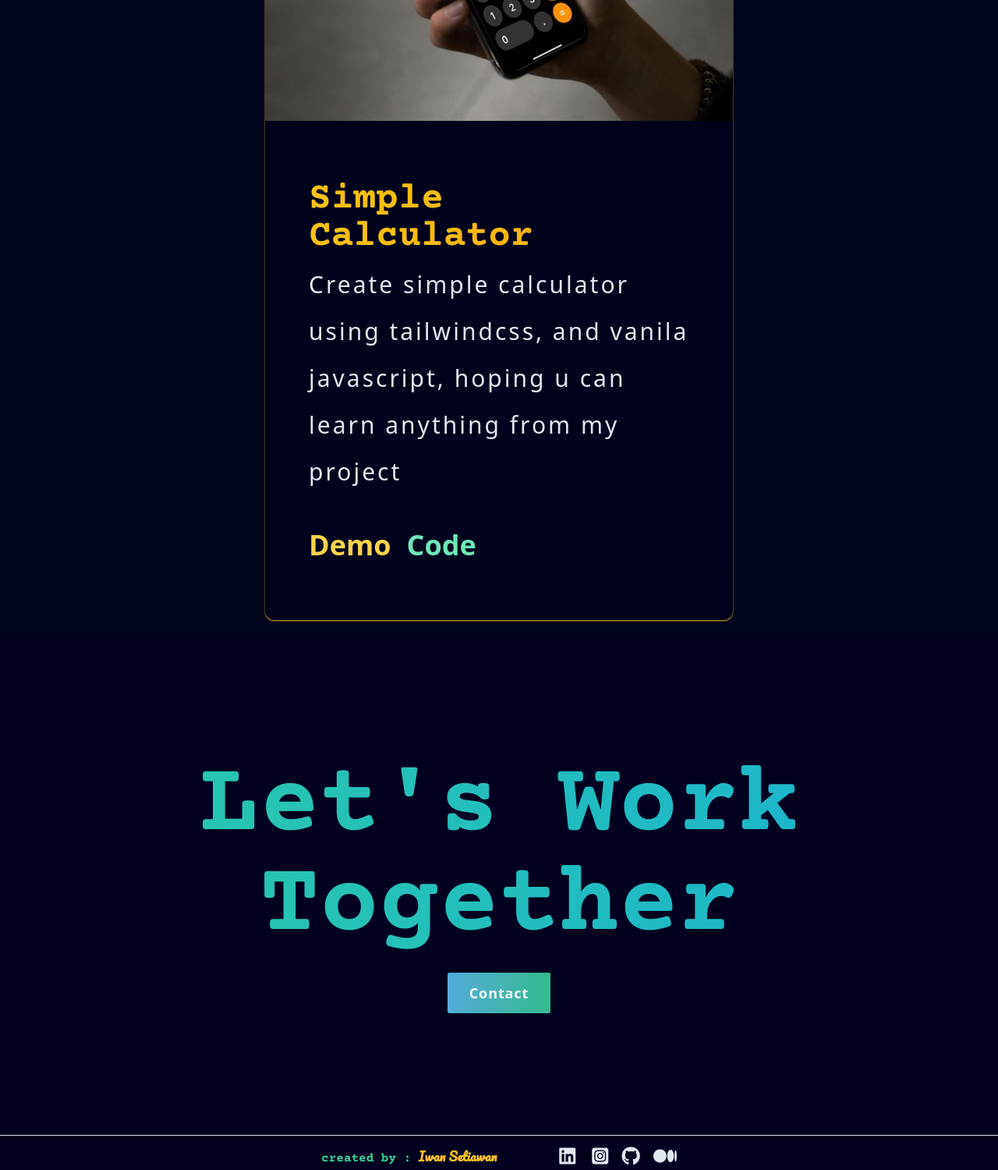
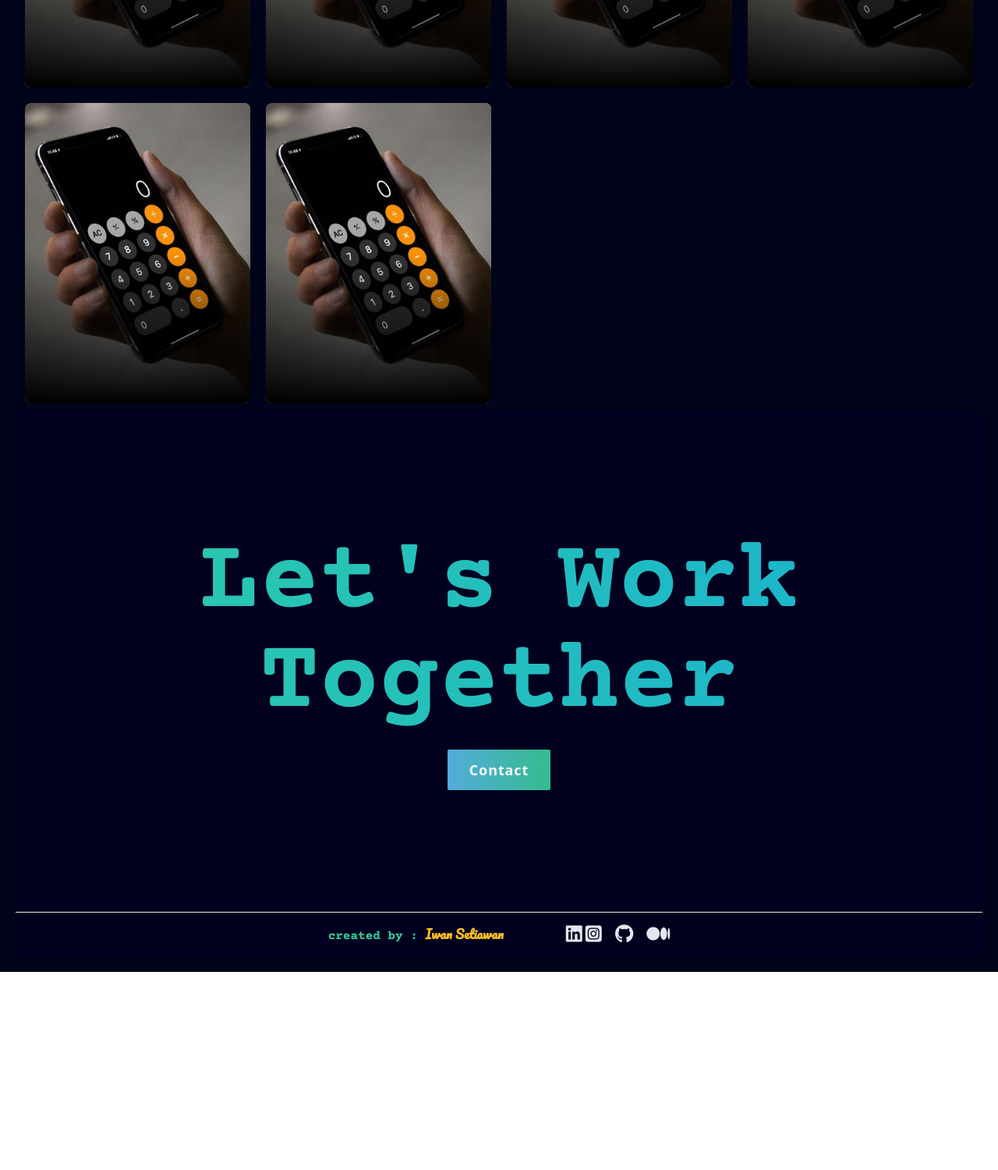
Before and after one commit to iwaniwset/Portfolio-cv, a website: page index.html in a window 1280 px wide. Shown: the part 2800-4300 px from the top of the page at 78% size. After the commit the page ends 4046 px from the top, so only its background shows below. Drawn offline with nearby package versions, Linux system fonts and the light colour scheme; a web font is replaced by a local one.

Commit message:
updating project section

```diff
--- a/index.html
+++ b/index.html
@@ -16,13 +16,13 @@
     />
   </head>
 
-  <body >
+  <body>
     <header
       class="w-full h-2/3 sm:h-2/3 bg-gradient-to-r from-blue-500 via-cyan-800 to-sky-500 background-animate -z-50"
     >
       <div class="fixed top-3 w-full z-50">
         <div
-          class="shadow-2xl relative bg-opacity-20 bg-white backdrop-filter backdrop-blur-lg rounded-full mx-auto flex justify-between w-[90%] h-14 drop-shadow-xl px-5 items-center "
+          class="shadow-2xl relative bg-opacity-20 bg-white backdrop-filter backdrop-blur-lg rounded-full mx-auto flex justify-between w-[90%] h-14 drop-shadow-xl px-5 items-center"
         >
           <div class="">
             <a
@@ -72,14 +72,16 @@
             id="buttonNav"
             class="text-slate-50 text-lg lg:hidden font-bold cursor-pointer"
           >
-            <button  ><i id="awesome" class="fa-solid fa-bars"></i></button>
+            <button><i id="awesome" class="fa-solid fa-bars"></i></button>
           </div>
 
           <div
             id="navMobile"
-            class="absolute top-[-400px] drop-shadow-xl  shadow-2xl left-0 w-full rounded-xl md:bg-opacity-100 bg-opacity-0  bg-white backdrop-filter backdrop-blur-sm transition duration-700 ease-in-out"
+            class="absolute top-[-400px] drop-shadow-xl shadow-2xl left-0 w-full rounded-xl md:bg-opacity-100 bg-opacity-0 bg-white backdrop-filter backdrop-blur-sm transition duration-700 ease-in-out"
           >
-            <ul class="gap-8 font-semibold cursor-pointer text-center font-courier">
+            <ul
+              class="gap-8 font-semibold cursor-pointer text-center font-courier"
+            >
               <li class="pt-10 pb-5 px-4 text-xl border-b-2">
                 <a
                   class="text-cyan-600 hover:text-cyan-900 transition ease-in-out duration-500"
@@ -104,7 +106,7 @@
                   Blog
                 </a>
               </li>
-              <li class="pt-5 pb-10 px-4 text-xl ">
+              <li class="pt-5 pb-10 px-4 text-xl">
                 <a
                   class="text-cyan-600 hover:text-cyan-900 transition ease-in-out duration-500"
                   href="#contact"
@@ -183,7 +185,8 @@
     </header>
 
     <!-- About Section Start -->
-    <div id="about"
+    <div
+      id="about"
       class="w-full bg-[#01001E] py-6 px-4 mx-auto font-courier font-bold text-slate-50 italic"
     >
       <h1
@@ -301,7 +304,8 @@
       </div>
     </div>
     <!-- PROJECT START -->
-    <div id="project"
+    <div
+      id="project"
       class="mx-auto flex flex-col justify-center bg-[#00041A] w-full pt-5 max-w-2xl sm:max-w-3xl md:max-w-6xl p-5 xl:max-w-full"
     >
       <h1
@@ -314,40 +318,78 @@
       >
         Selection of My Project
       </h3>
-      <div class="md:flex gap-2 flex-wrap">
-        <div
-          class="max-w-md sm:max-w-xl md:max-w-[23rem] pb-5  lg:max-w-md xl:max-w-[37.5rem] mx-auto sm:mt-10 shadow-amber-400 bg-[#01001E] backdrop-filter backdrop-blur-2xl bg-opacity-30 rounded-xl overflow-hidden shadow-sm mt-3"
-        >
-          <img src="./dist/img/calculator.jpg" alt="" class="rounded-t-lg" />
-          <div class="px-3 sm:pb-10 sm:pt-5 sm:px-5 xl:p-14">
-            <h1
-              class="text-3xl xl:text-5xl sm:text-[2.4rem] font-bold font-courier text-transparent bg-clip-text pt-5 bg-gradient-to-r from-amber-500 via-yellow-400 to-amber-500 background-animate"
-            >
-              Simple Calculator
-            </h1>
-            <p
-              class="text-slate-200 mt-2 text-xl sm:text-2xl xl:text-3xl tracking-widest leading-relaxed xl:leading-loose"
-            >
-              Create simple calculator using tailwindcss, and vanila javascript,
-              hoping u can learn anything from my project
-            </p>
-            <div class="mt-4 xl:pt-7 flex gap-5">
-              <a
-                class="text-2xl sm:text-3xl xl:text-4xl text-amber-300 hover:text-amber-500 font-bold hover:border-b-4 hover:border-amber-500 transition duration-1000 ease-in-out"
-                href="https://iwaniwset.github.io/Calculator-tailwind-JS/" target="_blank"
-                >Demo</a
-              >
-              <a
-                class="text-2xl sm:text-3xl xl:text-4xl text-emerald-300 hover:text-emerald-500 font-bold hover:border-b-4 hover:border-emerald-500 transition duration-1000 ease-in-out"
-                href="https://github.com/iwaniwset/Calculator-tailwind-JS" target="_blank"
-                >Code</a
-              >
+
+    <div class="grid grid-cols-2 gap-5 bg-[#00041A] p-3 md:grid-cols-3 xl:grid-cols-4 2xl:grid-cols-5">
+      <!-- content one -->
+      <div class="aspect-[3/4] rounded-lg group relative cursor-pointer items-center justify-center overflow-hidden transition-shadow hover:shadow-xl hover:shadow-black/30">
+        <div class=" h-full w-full bg-[url('/dist/img/calculator.jpg')]">
+          <img class="h-full w-full object-cover transition-transform duration-500 group-hover:rotate-3 group-hover:scale-125" src="./dist/img/calculator.jpg" alt="" />
+        </div>
+        <div class="absolute inset-0 bg-gradient-to-b from-transparent via-transparent to-black group-hover:from-black/70 group-hover:via-black/60 group-hover:to-black/70"></div>
+        <div class="absolute inset-0 flex translate-y-[80%] flex-col items-center justify-center px-9 text-center transition-all duration-500 group-hover:translate-y-0">
+          <h1 class="font-dmserif text-2xl font-bold text-white">Calculator</h1>
+          <p class="mb-3 text-bas italic text-white opacity-0 transition-opacity duration-300 group-hover:opacity-100">Simple calculator using tailwindcss</p>
+          <a class="rounded-md bg-amber-500 px-3.5 py-2 font-courier font-semibold text-sm capitalize text-white shadow shadow-black/60" href="">view code</a>
+        </div>
+      </div>
+        <div class="aspect-[3/4] rounded-lg group relative cursor-pointer items-center justify-center overflow-hidden transition-shadow hover:shadow-xl hover:shadow-black/30">
+        <div class=" h-full w-full bg-[url('/dist/img/calculator.jpg')]">
+          <img class="h-full w-full object-cover transition-transform duration-500 group-hover:rotate-3 group-hover:scale-125" src="./dist/img/calculator.jpg" alt="" />
+        </div>
+        <div class="absolute inset-0 bg-gradient-to-b from-transparent via-transparent to-black group-hover:from-black/70 group-hover:via-black/60 group-hover:to-black/70"></div>
+        <div class="absolute inset-0 flex translate-y-[80%] flex-col items-center justify-center px-9 text-center transition-all duration-500 group-hover:translate-y-0">
+          <h1 class="font-dmserif text-2xl font-bold text-white">Calculator</h1>
+          <p class="mb-3 text-bas italic text-white opacity-0 transition-opacity duration-300 group-hover:opacity-100">Simple calculator using tailwindcss</p>
+          <a class="rounded-md bg-amber-500 px-3.5 py-2 font-courier font-semibold text-sm capitalize text-white shadow shadow-black/60" href="">view code</a>
+        </div>
+      </div>
+      <div class="aspect-[3/4] rounded-lg group relative cursor-pointer items-center justify-center overflow-hidden transition-shadow hover:shadow-xl hover:shadow-black/30">
+        <div class=" h-full w-full bg-[url('/dist/img/calculator.jpg')]">
+          <img class="h-full w-full object-cover transition-transform duration-500 group-hover:rotate-3 group-hover:scale-125" src="./dist/img/calculator.jpg" alt="" />
+        </div>
+        <div class="absolute inset-0 bg-gradient-to-b from-transparent via-transparent to-black group-hover:from-black/70 group-hover:via-black/60 group-hover:to-black/70"></div>
+        <div class="absolute inset-0 flex translate-y-[80%] flex-col items-center justify-center px-9 text-center transition-all duration-500 group-hover:translate-y-0">
+          <h1 class="font-dmserif text-2xl font-bold text-white">Calculator</h1>
+          <p class="mb-3 text-bas italic text-white opacity-0 transition-opacity duration-300 group-hover:opacity-100">Simple calculator using tailwindcss</p>
+          <a class="rounded-md bg-amber-500 px-3.5 py-2 font-courier font-semibold text-sm capitalize text-white shadow shadow-black/60" href="">view code</a>
+        </div>
+      </div>
+      <div class="aspect-[3/4] rounded-lg group relative cursor-pointer items-center justify-center overflow-hidden transition-shadow hover:shadow-xl hover:shadow-black/30">
+        <div class=" h-full w-full bg-[url('/dist/img/calculator.jpg')]">
+          <img class="h-full w-full object-cover transition-transform duration-500 group-hover:rotate-3 group-hover:scale-125" src="./dist/img/calculator.jpg" alt="" />
+        </div>
+        <div class="absolute inset-0 bg-gradient-to-b from-transparent via-transparent to-black group-hover:from-black/70 group-hover:via-black/60 group-hover:to-black/70"></div>
+        <div class="absolute inset-0 flex translate-y-[80%] flex-col items-center justify-center px-9 text-center transition-all duration-500 group-hover:translate-y-0">
+          <h1 class="font-dmserif text-2xl font-bold text-white">Calculator</h1>
+          <p class="mb-3 text-bas italic text-white opacity-0 transition-opacity duration-300 group-hover:opacity-100">Simple calculator using tailwindcss</p>
+          <a class="rounded-md bg-amber-500 px-3.5 py-2 font-courier font-semibold text-sm capitalize text-white shadow shadow-black/60" href="">view code</a>
+        </div>
+      </div>
+      <div class="aspect-[3/4] rounded-lg group relative cursor-pointer items-center justify-center overflow-hidden transition-shadow hover:shadow-xl hover:shadow-black/30">
+        <div class=" h-full w-full bg-[url('/dist/img/calculator.jpg')]">
+          <img class="h-full w-full object-cover transition-transform duration-500 group-hover:rotate-3 group-hover:scale-125" src="./dist/img/calculator.jpg" alt="" />
+        </div>
+        <div class="absolute inset-0 bg-gradient-to-b from-transparent via-transparent to-black group-hover:from-black/70 group-hover:via-black/60 group-hover:to-black/70"></div>
+        <div class="absolute inset-0 flex translate-y-[80%] flex-col items-center justify-center px-9 text-center transition-all duration-500 group-hover:translate-y-0">
+          <h1 class="font-dmserif text-2xl font-bold text-white">Calculator</h1>
+          <p class="mb-3 text-bas italic text-white opacity-0 transition-opacity duration-300 group-hover:opacity-100">Simple calculator using tailwindcss</p>
+          <a class="rounded-md bg-amber-500 px-3.5 py-2 font-courier font-semibold text-sm capitalize text-white shadow shadow-black/60" href="">view code</a>
+        </div>
+      </div>
+      <div class="aspect-[3/4] rounded-lg group relative cursor-pointer items-center justify-center overflow-hidden transition-shadow hover:shadow-xl hover:shadow-black/30">
+        <div class=" h-full w-full bg-[url('/dist/img/calculator.jpg')]">
+          <img class="h-full w-full object-cover transition-transform duration-500 group-hover:rotate-3 group-hover:scale-125" src="./dist/img/calculator.jpg" alt="" />
+        </div>
+        <div class="absolute inset-0 bg-gradient-to-b from-transparent via-transparent to-black group-hover:from-black/70 group-hover:via-black/60 group-hover:to-black/70"></div>
+        <div class="absolute inset-0 flex translate-y-[80%] flex-col items-center justify-center px-9 text-center transition-all duration-500 group-hover:translate-y-0">
+          <h1 class="font-dmserif text-2xl font-bold text-white">Calculator</h1>
+          <p class="mb-3 text-bas italic text-white opacity-0 transition-opacity duration-300 group-hover:opacity-100">Simple calculator using tailwindcss</p>
+          <a class="rounded-md bg-amber-500 px-3.5 py-2 font-courier font-semibold text-sm capitalize text-white shadow shadow-black/60" href="">view code</a>
         </div>
       </div>
     </div>
 
-      </div>
-    </div>
+
     <!-- PROJECT END -->
 
     <!-- WORK TOGETHER START -->
@@ -381,24 +423,37 @@
         </h1>
       </div>
       <div class="flex gap-1">
+        <a href="">
+          <span>
+            <i
+              class="text-slate-200 hover:text-amber-400 hover:scale-110 transition duration-500 ease-in-out text-2xl fa-brands fa-linkedin"
+            ></i>
+          </span>
+        </a>
+        <a href="">
           <span
-        ><a href="">
-          <i class="text-slate-200 hover:text-amber-400 hover:scale-110 transition duration-500 ease-in-out text-2xl fa-brands fa-linkedin"></i
+            ><i
+              class="text-slate-200 hover:text-amber-400 hover:scale-110 transition duration-500 ease-in-out text-2xl fa-brands fa-square-instagram"
+            ></i
           ></span>
         </a>
         ><a href="">
           <span
-            ><i class="text-slate-200 hover:text-amber-400 hover:scale-110 transition duration-500 ease-in-out text-2xl fa-brands fa-square-instagram"></i
+            ><i
+              class="text-slate-200 hover:text-amber-400 hover:scale-110 transition duration-500 ease-in-out text-2xl fa-brands fa-github"
+            ></i
           ></span>
         </a>
         ><a href="">
-              <span><i class="text-slate-200 hover:text-amber-400 hover:scale-110 transition duration-500 ease-in-out text-2xl fa-brands fa-github"></i></span>
-            </a>
-            ><a href="">
-              <span><i class="text-slate-200 hover:text-amber-400 hover:scale-110 transition duration-500 ease-in-out text-2xl fa-brands fa-medium"></i></span>
+          <span
+            ><i
+              class="text-slate-200 hover:text-amber-400 hover:scale-110 transition duration-500 ease-in-out text-2xl fa-brands fa-medium"
+            ></i
+          ></span>
         </a>
       </div>
     </footer>
+
     <!-- FOOTER START -->
     <script src="./dist/script.js"></script>
   </body>
```
Also changed, not shown: dist/output.css, 7 other files. Lines whose indentation alone changed are shown as unchanged.
